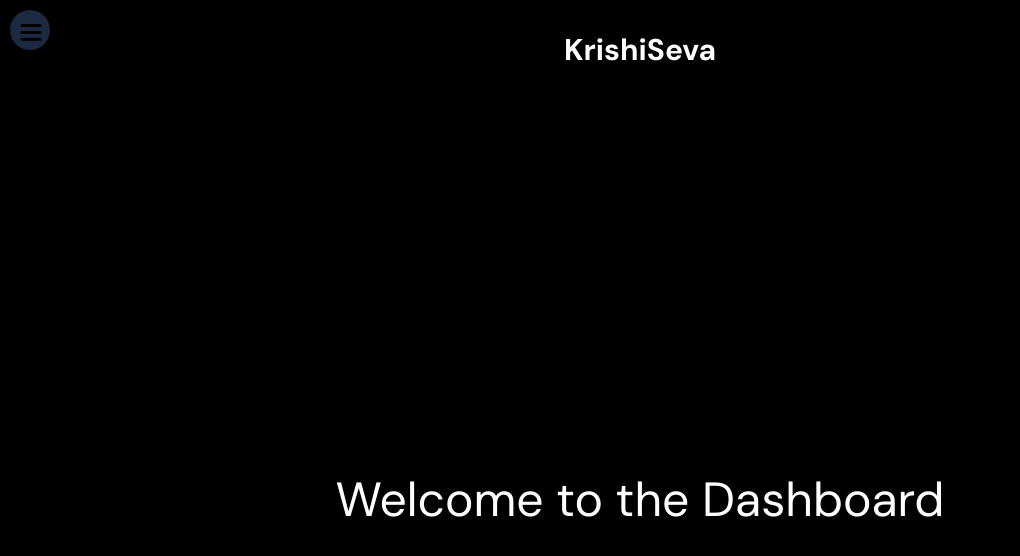
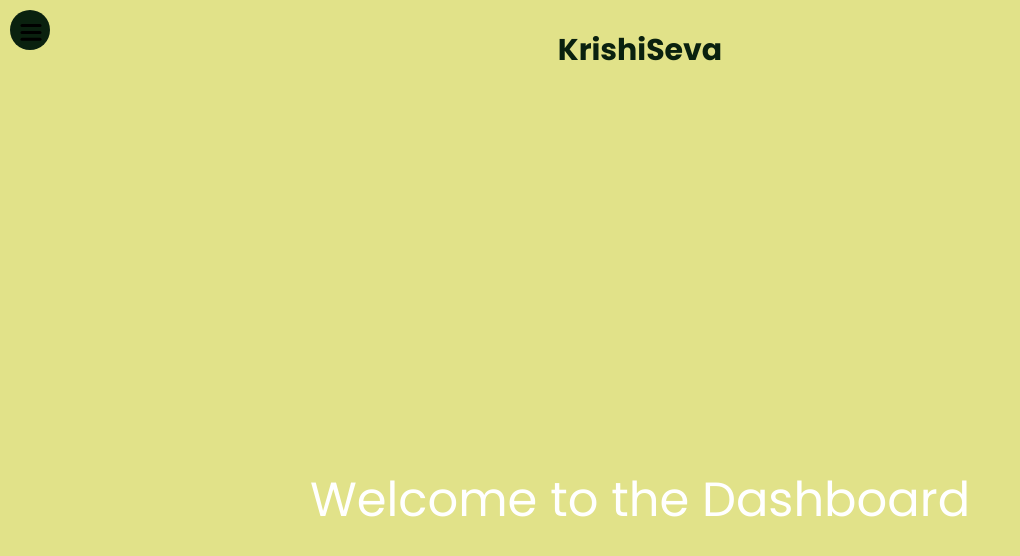
Before and after one commit to Overlord-1/krishiseva, a React (Vite) app in the folder client/: page /dashboard in a window 1280 px wide. Shown: the top 556 px of the page, without its empty margins (0-1020 px from the left). Built offline with nearby package versions, Linux system fonts and the light colour scheme; no server answers.

Commit message:
Update font family and colors in app.scss, Navbar.jsx, Links.jsx, and sidebar.scss

```diff
--- a/client/src/app.scss
+++ b/client/src/app.scss
@@ -7,7 +7,7 @@ html {
     padding: 0;
     margin: 0;
     box-sizing: border-box;
-    font-family: "DM Sans", sans-serif;
+    font-family: "Poppins", sans-serif;
   }
 
   body {
--- a/client/src/components/Navbar/Navbar.jsx
+++ b/client/src/components/Navbar/Navbar.jsx
@@ -8,7 +8,7 @@ const Navbar = ({text}) => {
     <div className="navbar flex items-center justify-center">
       {/* Sidebar */}
       <Sidebar/>
-      <div className="wrapper text-white max-h-10 lg:text-3xl text-xl fixed" >
+      <div className="wrapper text-[#0a210f] max-h-10 lg:text-3xl text-xl fixed" >
         <motion.span
           initial={{ opacity: 0, scale: 0.5 }}
           animate={{ opacity: 1, scale: 1 }}
--- a/client/src/components/sidebar/Links/Links.jsx
+++ b/client/src/components/sidebar/Links/Links.jsx
@@ -1,13 +1,24 @@
 import React from 'react';
 import { Link } from 'react-router-dom';
 import { motion } from 'framer-motion';
+import LightLogo from "/logos/krishiseva-high-resolution-logo-black.png";
+
 
 const Links = () => {
   return (
+    <div>
+
     <div className='links'>
+    <img
+          src={LightLogo}
+          alt="krishiseva logo light mode"
+          width={299}
+          className="mx-auto"
+        />
+        <div></div>
       <Link to={"/crop"}>
         <motion.a
-          className='text-white'
+          className='text-[#99aa38]'
           whileHover={{
             textDecoration: "underline",
             textDecorationThickness: "9px",
@@ -28,12 +39,12 @@ const Links = () => {
             }
           }}
         >
-          Crop Predictor
+          Crop Insights
         </motion.a>
       </Link>
       <Link to={"/leaf"}>
         <motion.a
-          className='text-white'
+          className='text-[#99aa38]'
           whileHover={{
             textDecoration: "underline",
             textDecorationThickness: "9px",
@@ -54,12 +65,12 @@ const Links = () => {
             }
           }}
         >
-          Leaf Detector
+          Leaf Care Diagnostics
         </motion.a>
       </Link>
       <Link to={"/community"}>
         <motion.a
-          className='text-white'
+          className='text-[#99aa38]'
           whileHover={{
             textDecoration: "underline",
             textDecorationThickness: "9px",
@@ -80,9 +91,10 @@ const Links = () => {
             }
           }}
         >
-          Community Section
+          Farmers Forum
         </motion.a>
       </Link>
+    </div>
     </div>
   );
 };
--- a/client/src/components/sidebar/sidebar.scss
+++ b/client/src/components/sidebar/sidebar.scss
@@ -12,7 +12,7 @@
         left: 0;
         bottom: 0;
         width: 400px;
-        background: #1b2a41;
+        background: #0a210f;
 
         .links{
             position: absolute;
@@ -24,7 +24,7 @@
             align-items: center;
             gap: 20px;
             a{
-                font-size: 40px;
+                font-size: 34px;
             }
         }
 
--- a/client/src/index.css
+++ b/client/src/index.css
@@ -1,5 +1,4 @@
-@import url('https://fonts.googleapis.com/css2?family=DM+Sans:ital,opsz,wght@0,9..40,100..1000;1,9..40,100..1000&family=Inter:wght@100..900&family=Poppins:ital,wght@0,100;0,200;0,300;0,400;0,500;0,600;0,700;0,800;0,900;1,100;1,200;1,300;1,400;1,500;1,600;1,700;1,800;1,900&family=Roboto:ital,wght@0,100;0,300;0,400;0,500;0,700;0,900;1,100;1,300;1,400;1,500;1,700;1,900&display=swap');
-
+@import url('https://fonts.googleapis.com/css2?family=DM+Sans:ital,opsz,wght@0,9..40,100..1000;1,9..40,100..1000&family=Inter:wght@100..900&family=Merriweather:ital,wght@0,300;0,400;0,700;0,900;1,300;1,400;1,700;1,900&family=Poppins:ital,wght@0,100;0,200;0,300;0,400;0,500;0,600;0,700;0,800;0,900;1,100;1,200;1,300;1,400;1,500;1,600;1,700;1,800;1,900&family=Roboto:ital,wght@0,100;0,300;0,400;0,500;0,700;0,900;1,100;1,300;1,400;1,500;1,700;1,900&display=swap');
 @tailwind base;
   @tailwind components;
   @tailwind utilities;
--- a/client/src/pages/Dashboard.jsx
+++ b/client/src/pages/Dashboard.jsx
@@ -47,7 +47,7 @@ const Dashboard = () => {
   // socket.emit("message", {text:"putTextHere", Img:"putImgHere", email:"formLocal"})
 
   return (
-    <div className="">
+    <div className="bg-[#e1e289]">
       <Navbar text={"KrishiSeva"} />
       <div className="text-5xl w-full flex justify-center h-screen items-center overflow-hidden">
         Welcome to the Dashboard
--- a/client/src/pages/Login.jsx
+++ b/client/src/pages/Login.jsx
@@ -80,7 +80,7 @@ const Login = () => {
     }
   };
   return (
-    <div className="bg-[#424342] w-full h-screen flex flex-col lg:flex-row lg:items-center">
+    <div className="bg-[#0a210f] w-full h-screen flex flex-col lg:flex-row lg:items-center">
       <div className="leftSide w-full lg:w-[40%]">
         <img
           src={LightLogo}
@@ -90,7 +90,7 @@ const Login = () => {
         />
       </div>
       <div className="rightSide flex flex-col">
-        <div  className="font-extrabold text-center mx-3 text-[#149911] text-[19px] lg:text-3xl">
+        <div  className="font-light text-center mx-3 text-[#e1e289] text-[19px] lg:text-3xl">
         Increase your crop yield with our advisories and personalized features
         </div>
         <form
@@ -101,19 +101,19 @@ const Login = () => {
             type="email"
             name="email"
             placeholder="Enter your email"
-            className="bg-[#D9D9D9] text-black p-5 rounded-xl m-3b lg:w-[400px]"
+            className="bg-[#D9D9D9] text-black p-5 rounded-xl m-3b lg:w-[800px]"
             onChange={handleChange}
           />
           <input
             type="password"
             name="password"
             placeholder="Enter your password"
-            className=" text-black p-5 bg-[#D9D9D9] rounded-xl m-3 lg:w-[400px]"
+            className=" text-black p-5 bg-[#D9D9D9] rounded-xl m-3 lg:w-[800px]"
             onChange={handleChange}
           />
           <button
             type="submit"
-            className="bg-black w-[150px] p-5 rounded-xl m-3 lg:w-[300px] lg:mt-5 text-white hover:bg-[#333] focus:outline-none focus:ring-2 focus:ring-[#333] focus:ring-opacity-50"
+            className="bg-[#99aa38] w-[150px] p-5 rounded-xl m-3 lg:w-[300px] lg:mt-5 text-[#0a210f] font-bold hover:bg-[#e1e289] focus:outline-none focus:ring-2 focus:ring-[#333] focus:ring-opacity-50"
             ref={loginButtonRef}
           >
             {loading ? "Logging in..." : "Get Started"}
@@ -121,7 +121,7 @@ const Login = () => {
             {registerError && ( <div className="text-red-500 text-lg font-semibold">{message}</div>)}
           </form>
           <div className="mt-14 mx-auto">
-         <div href="/" className="ml-2 text-black opacity-70">
+         <div href="/" className="ml-2 text-[#e1e289] opacity-70">
               <Link to="/"> Not our part yet ? Join Now</Link>
           </div>
           {showSplash && (
```
Also changed, not shown: client/public/logos/krishiseva-high-resolution-logo-black.png.
